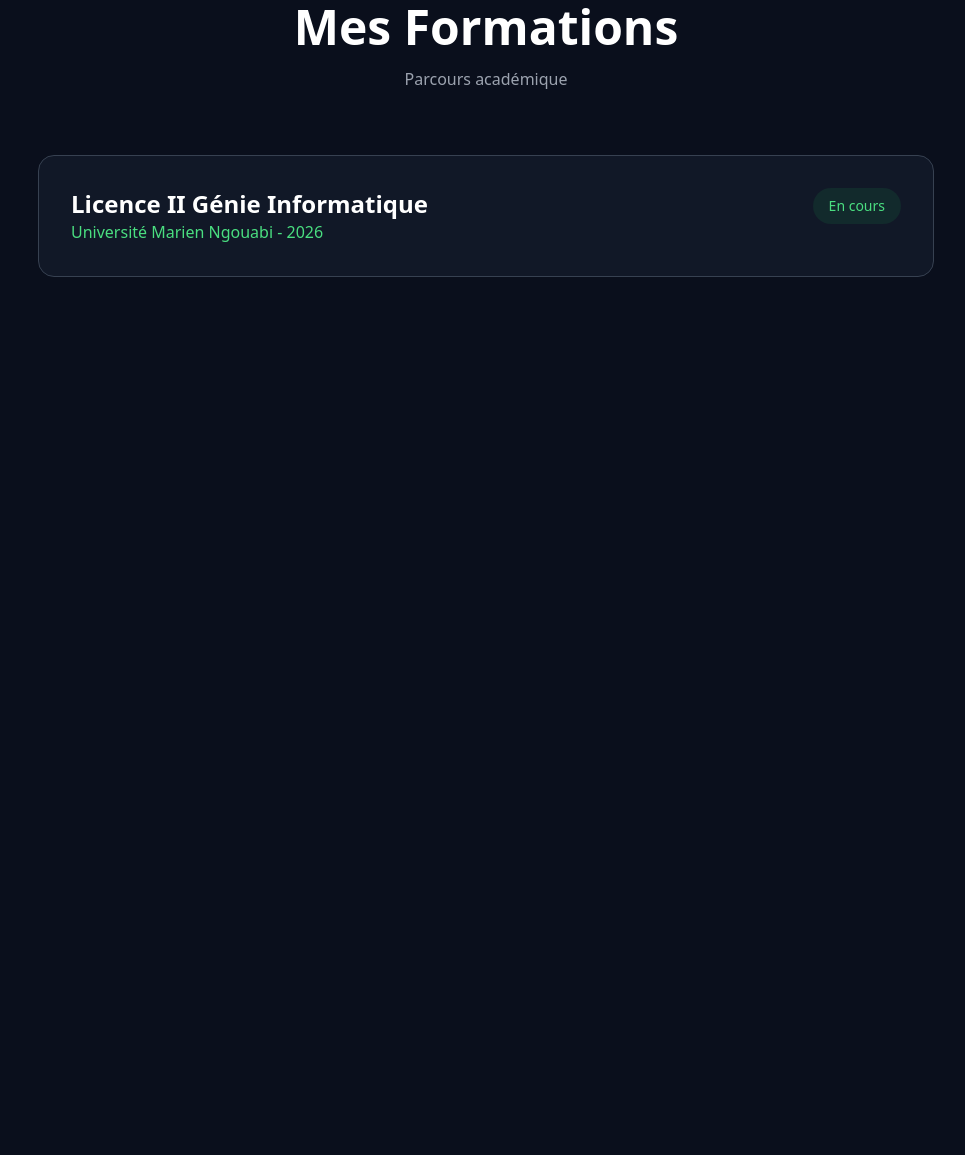
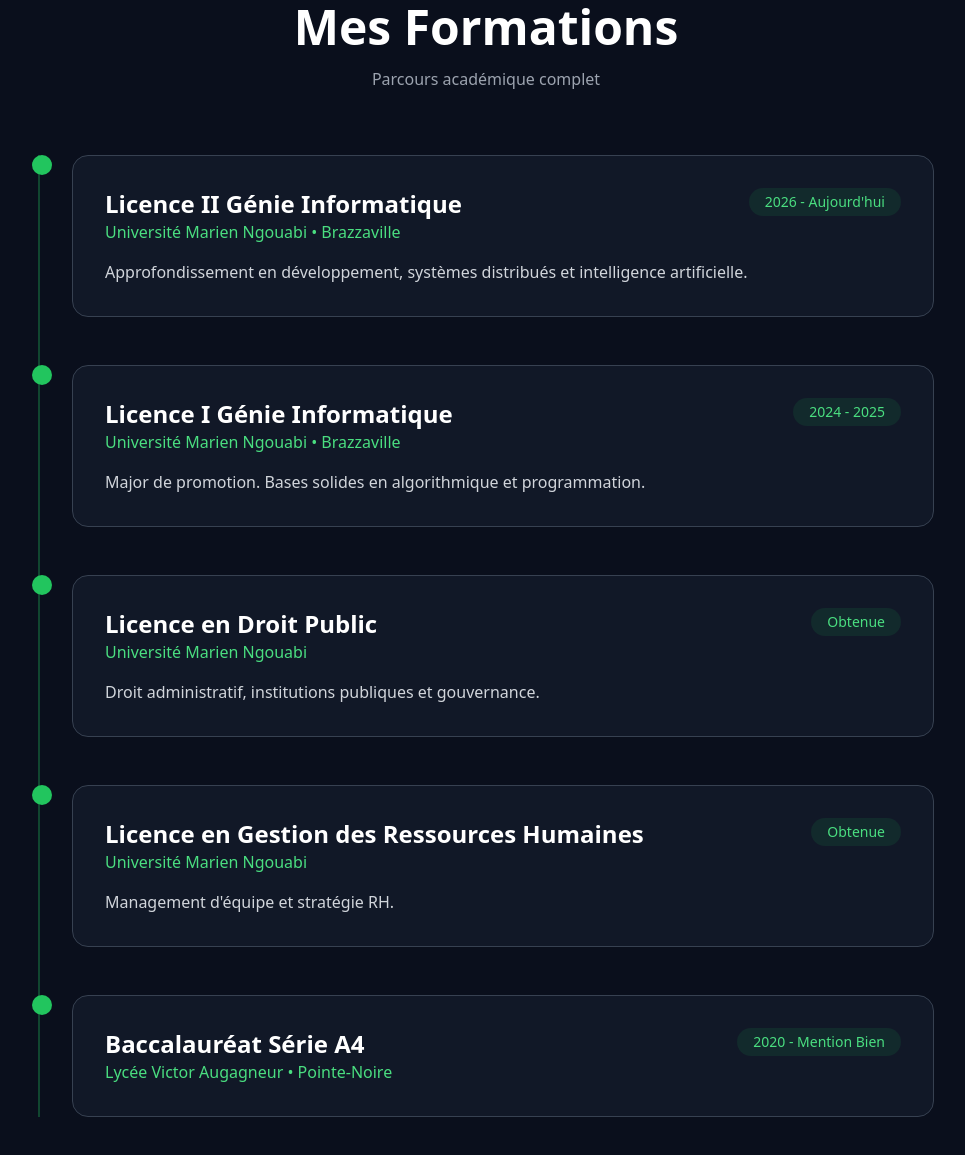
Before and after one commit to Joe-Wando/Portofolio, a website: page src/formations.html in a window 1280 px wide. Shown: the part 93-1248 px from the top of the page, without its empty margins (154-1119 px from the left). Before the commit the page ends 800 px from the top, so only its background shows below. Drawn offline with nearby package versions, Linux system fonts and the light colour scheme.

Commit message:
Mis à jour de toutes mes formations

```diff
--- a/src/formations.html
+++ b/src/formations.html
@@ -51,21 +51,126 @@
     <main class="pt-24 pb-20 px-6">
       <div class="max-w-4xl mx-auto">
         <h1 class="text-5xl font-bold text-center mb-4">Mes Formations</h1>
-        <p class="text-center text-gray-400 mb-16">Parcours académique</p>
+        <p class="text-center text-gray-400 mb-16">
+          Parcours académique complet
+        </p>
 
-        <div class="space-y-8">
+        <div class="relative pl-8 border-l-2 border-green-500/30 space-y-12">
+          <div>
+            <div
+              class="absolute -left-2 w-5 h-5 bg-green-500 rounded-full"
+            ></div>
             <div class="bg-[#111827] border border-gray-700 rounded-2xl p-8">
-            <div class="flex justify-between">
+              <div class="flex justify-between items-start">
                 <div>
                   <h3 class="text-2xl font-semibold">
                     Licence II Génie Informatique
                   </h3>
-                <p class="text-green-400">Université Marien Ngouabi - 2026</p>
+                  <p class="text-green-400">
+                    Université Marien Ngouabi • Brazzaville
+                  </p>
                 </div>
                 <span
-                class="text-sm bg-green-500/10 text-green-400 px-4 py-2 rounded-full h-fit"
-                >En cours</span
+                  class="text-sm bg-green-500/10 text-green-400 px-4 py-1 rounded-full"
+                  >2026 - Aujourd'hui</span
                 >
+              </div>
+              <p class="mt-4 text-gray-300">
+                Approfondissement en développement, systèmes distribués et
+                intelligence artificielle.
+              </p>
+            </div>
+          </div>
+
+          <div>
+            <div
+              class="absolute -left-2 w-5 h-5 bg-green-500 rounded-full"
+            ></div>
+            <div class="bg-[#111827] border border-gray-700 rounded-2xl p-8">
+              <div class="flex justify-between items-start">
+                <div>
+                  <h3 class="text-2xl font-semibold">
+                    Licence I Génie Informatique
+                  </h3>
+                  <p class="text-green-400">
+                    Université Marien Ngouabi • Brazzaville
+                  </p>
+                </div>
+                <span
+                  class="text-sm bg-green-500/10 text-green-400 px-4 py-1 rounded-full"
+                  >2024 - 2025</span
+                >
+              </div>
+              <p class="mt-4 text-gray-300">
+                Major de promotion. Bases solides en algorithmique et
+                programmation.
+              </p>
+            </div>
+          </div>
+
+          <div>
+            <div
+              class="absolute -left-2 w-5 h-5 bg-green-500 rounded-full"
+            ></div>
+            <div class="bg-[#111827] border border-gray-700 rounded-2xl p-8">
+              <div class="flex justify-between items-start">
+                <div>
+                  <h3 class="text-2xl font-semibold">
+                    Licence en Droit Public
+                  </h3>
+                  <p class="text-green-400">Université Marien Ngouabi</p>
+                </div>
+                <span
+                  class="text-sm bg-green-500/10 text-green-400 px-4 py-1 rounded-full"
+                  >Obtenue</span
+                >
+              </div>
+              <p class="mt-4 text-gray-300">
+                Droit administratif, institutions publiques et gouvernance.
+              </p>
+            </div>
+          </div>
+
+          <div>
+            <div
+              class="absolute -left-2 w-5 h-5 bg-green-500 rounded-full"
+            ></div>
+            <div class="bg-[#111827] border border-gray-700 rounded-2xl p-8">
+              <div class="flex justify-between items-start">
+                <div>
+                  <h3 class="text-2xl font-semibold">
+                    Licence en Gestion des Ressources Humaines
+                  </h3>
+                  <p class="text-green-400">Université Marien Ngouabi</p>
+                </div>
+                <span
+                  class="text-sm bg-green-500/10 text-green-400 px-4 py-1 rounded-full"
+                  >Obtenue</span
+                >
+              </div>
+              <p class="mt-4 text-gray-300">
+                Management d'équipe et stratégie RH.
+              </p>
+            </div>
+          </div>
+
+          <div>
+            <div
+              class="absolute -left-2 w-5 h-5 bg-green-500 rounded-full"
+            ></div>
+            <div class="bg-[#111827] border border-gray-700 rounded-2xl p-8">
+              <div class="flex justify-between items-start">
+                <div>
+                  <h3 class="text-2xl font-semibold">Baccalauréat Série A4</h3>
+                  <p class="text-green-400">
+                    Lycée Victor Augagneur • Pointe-Noire
+                  </p>
+                </div>
+                <span
+                  class="text-sm bg-green-500/10 text-green-400 px-4 py-1 rounded-full"
+                  >2020 - Mention Bien</span
+                >
+              </div>
             </div>
           </div>
         </div>
```
Lines whose indentation alone changed are shown as unchanged.
